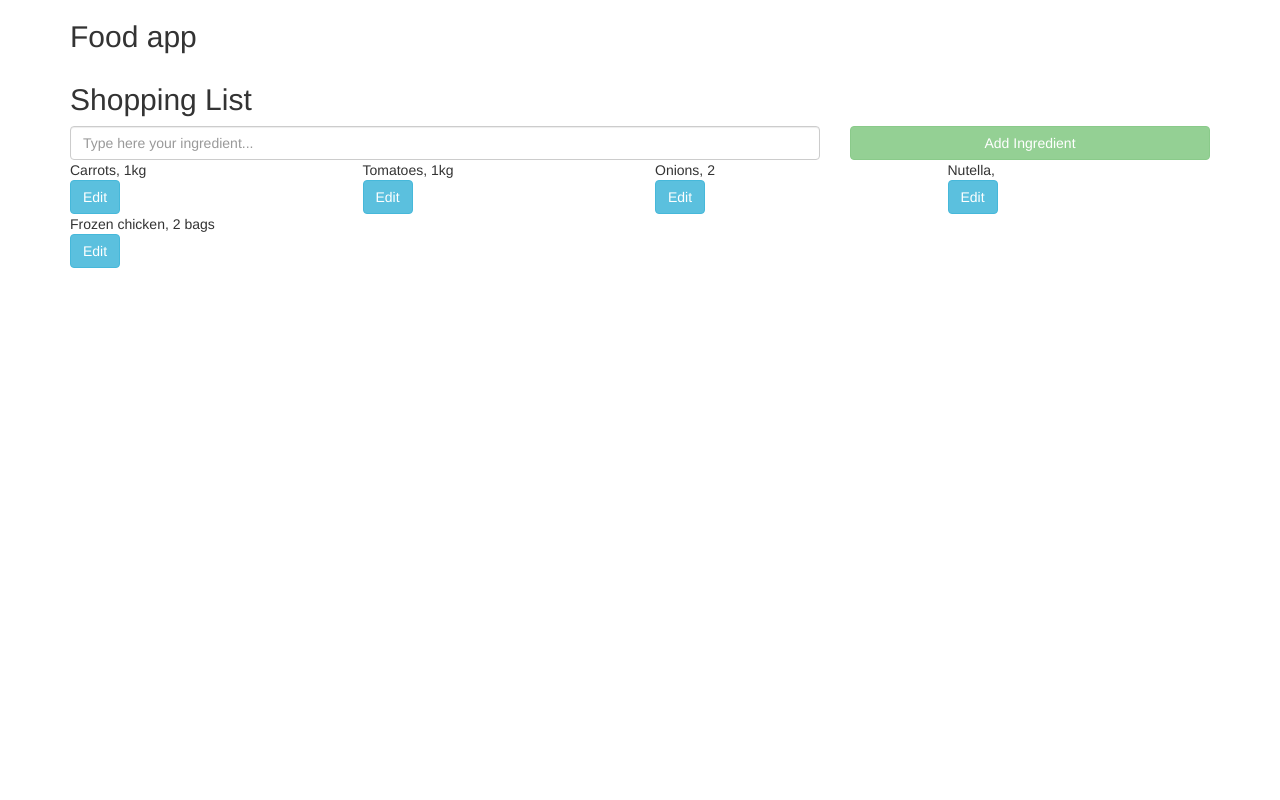
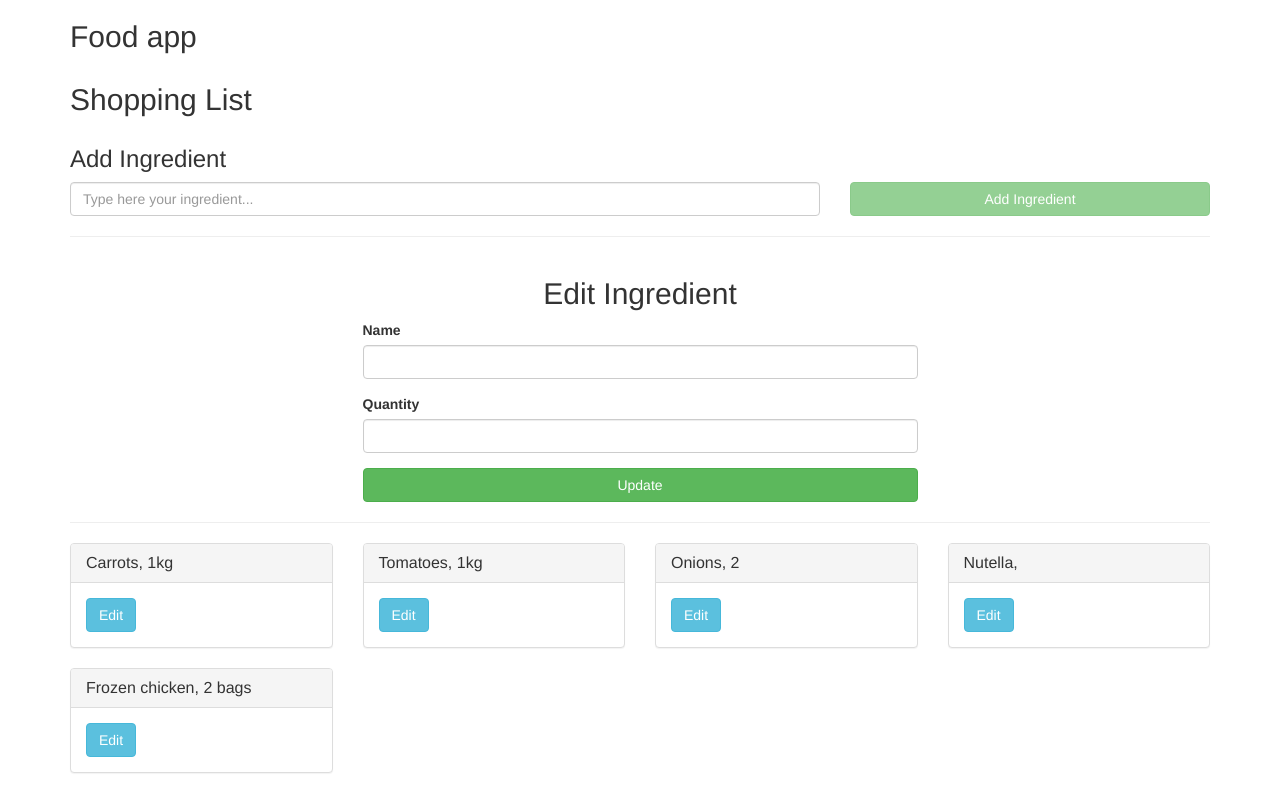
Before and after one commit to tontonialberto/angular-course-recipebook, an Angular app: page / in a window 1280 px wide. Built offline with nearby package versions, Linux system fonts and the light colour scheme.

Commit message:
Implement edit ingredient component

```diff
--- a/src/app/ingredient-edit/ingredient-edit.component.html
+++ b/src/app/ingredient-edit/ingredient-edit.component.html
@@ -1 +1,18 @@
-<p>ingredient-edit works!</p>
+<div class="row">
+    <div class="col-md-6 col-md-offset-3">
+        <h2 class="text-center">Edit Ingredient</h2>
+    </div>
+</div>
+<div class="row">
+    <div class="col-md-6 col-md-offset-3">
+        <div class="form-group">
+            <label for="">Name</label>
+            <input type="text" [(ngModel)]="name" class="form-control">
+        </div>
+        <div class="form-group">
+            <label for="">Quantity</label>
+            <input type="text" [(ngModel)]="quantity" class="form-control">
+        </div>
+        <button class="btn btn-success btn-block" (click)="onUpdateClick()">Update</button>
+    </div>
+</div>
--- a/src/app/ingredient-edit/ingredient-edit.component.ts
+++ b/src/app/ingredient-edit/ingredient-edit.component.ts
@@ -1,4 +1,5 @@
-import { Component, OnInit } from '@angular/core';
+import { Component, EventEmitter, Input, OnInit, Output } from '@angular/core';
+import { Ingredient } from '../models/Ingredient.model';
 
 @Component({
   selector: 'app-ingredient-edit',
@@ -7,9 +8,24 @@ import { Component, OnInit } from '@angular/core';
 })
 export class IngredientEditComponent implements OnInit {
 
+  @Input('ingredientId')
+  id: number;
+
+  @Input('ingredientName')
+  name: string = '';
+
+  @Input('ingredientQuantity')
+  quantity: string = '';
+
+  @Output('completed')
+  completedEvent = new EventEmitter<Ingredient>();
+
   constructor() { }
 
   ngOnInit(): void {
   }
 
+  onUpdateClick(): void {
+    this.completedEvent.emit(new Ingredient(this.id, this.name, this.quantity));
+  }
 }
--- a/src/app/models/Ingredient.model.ts
+++ b/src/app/models/Ingredient.model.ts
@@ -1,8 +1,10 @@
 export class Ingredient {
+    id: number;
     name: string;
     quantity?: string;
 
-    constructor(name: string, quantity?: string) {
+    constructor(id: number, name: string, quantity?: string) {
+        this.id = id;
         this.name = name;
         this.quantity = quantity;
     }
--- a/src/app/shopping-list/shopping-list.component.html
+++ b/src/app/shopping-list/shopping-list.component.html
@@ -1,6 +1,12 @@
 <div class="row">
     <div class="col-md-12">
         <h2>Shopping List</h2>
+    </div>
+</div>
+<!-- INGREDIENT ADD BEGIN -->
+<div class="row">
+    <div class="col-md-12">
+        <h3>Add Ingredient</h3>
     </div>
 </div>
 <div class="row">
@@ -11,13 +17,32 @@
         <button [disabled]="newIngredientName === ''" (click)="onAddIngredientClick()" class="btn btn-success btn-block">Add Ingredient</button>
     </div>
 </div>
+<!-- INGREDIENT ADD END -->
+<hr>
+<!-- INGREDIENT EDIT BEGIN -->
+<app-ingredient-edit
+[ingredientId]="editingIngredient.id"
+[ingredientName]="editingIngredient.name"
+[ingredientQuantity]="editingIngredient.quantity"
+(completed)="onIngredientUpdated($event)">
+</app-ingredient-edit>
+<!-- INGREDIENT EDIT END -->
+<hr>
+<!-- INGREDIENTS LIST BEGIN -->
 <div class="row">
     <div
     *ngFor="let ingredient of ingredients"
     class="col-sm-4 col-md-3">
-        <div (click)="onIngredientClick(ingredient)">
-            {{ ingredient.name }}, {{ ingredient.quantity }}
+        <div class="panel panel-default">
+            <div class="panel-heading">
+                <h3 (click)="onIngredientClick(ingredient)" class="panel-title">
+                    {{ ingredient.name }}, {{ ingredient.quantity }}
+                </h3>
+            </div>
+            <div class="panel-body">
+                <button type="button" class="btn btn-info" (click)="onEditIngredientClick(ingredient)">Edit</button>
+            </div>
         </div>
-        <button type="button" class="btn btn-info" (click)="1">Edit</button>
     </div>
 </div>
+<!-- INGREDIENTS LIST END -->
--- a/src/app/shopping-list/shopping-list.component.ts
+++ b/src/app/shopping-list/shopping-list.component.ts
@@ -9,16 +9,20 @@ import { Ingredient } from '../models/Ingredient.model';
 export class ShoppingListComponent implements OnInit {
 
   ingredients: Ingredient[] = [
-    new Ingredient('Carrots', '1kg'),
-    new Ingredient('Tomatoes', '1kg'),
-    new Ingredient('Onions', '2'),
-    new Ingredient('Nutella'),
-    new Ingredient('Frozen chicken', '2 bags'),
+    new Ingredient(0, 'Carrots', '1kg'),
+    new Ingredient(1, 'Tomatoes', '1kg'),
+    new Ingredient(2, 'Onions', '2'),
+    new Ingredient(3, 'Nutella'),
+    new Ingredient(4, 'Frozen chicken', '2 bags'),
   ];
 
   newIngredientName: string = '';
 
   newIngredientQuantity: string = '';
+
+  editingIngredient: Ingredient = new Ingredient(-1, '', '');
+
+  lastIngredientId = 4;
 
   constructor() { }
 
@@ -33,8 +37,20 @@ export class ShoppingListComponent implements OnInit {
   }
 
   onAddIngredientClick(): void {
-    this.ingredients.push(new Ingredient(this.newIngredientName, this.newIngredientQuantity));
+    const id = ++this.lastIngredientId;
+    this.ingredients.push(new Ingredient(id, this.newIngredientName, this.newIngredientQuantity));
     this.newIngredientName = '';
     this.newIngredientQuantity = '';
   }
+
+  onEditIngredientClick(ingredient: Ingredient): void {
+    this.editingIngredient = ingredient;
+  }
+
+  onIngredientUpdated(updatedIngredient: Ingredient): void {
+    const idx = this.ingredients.findIndex(ingredient => ingredient.id === updatedIngredient.id);
+
+    if(idx !== -1)
+      this.ingredients[idx] = updatedIngredient;
+  }
 }
```
